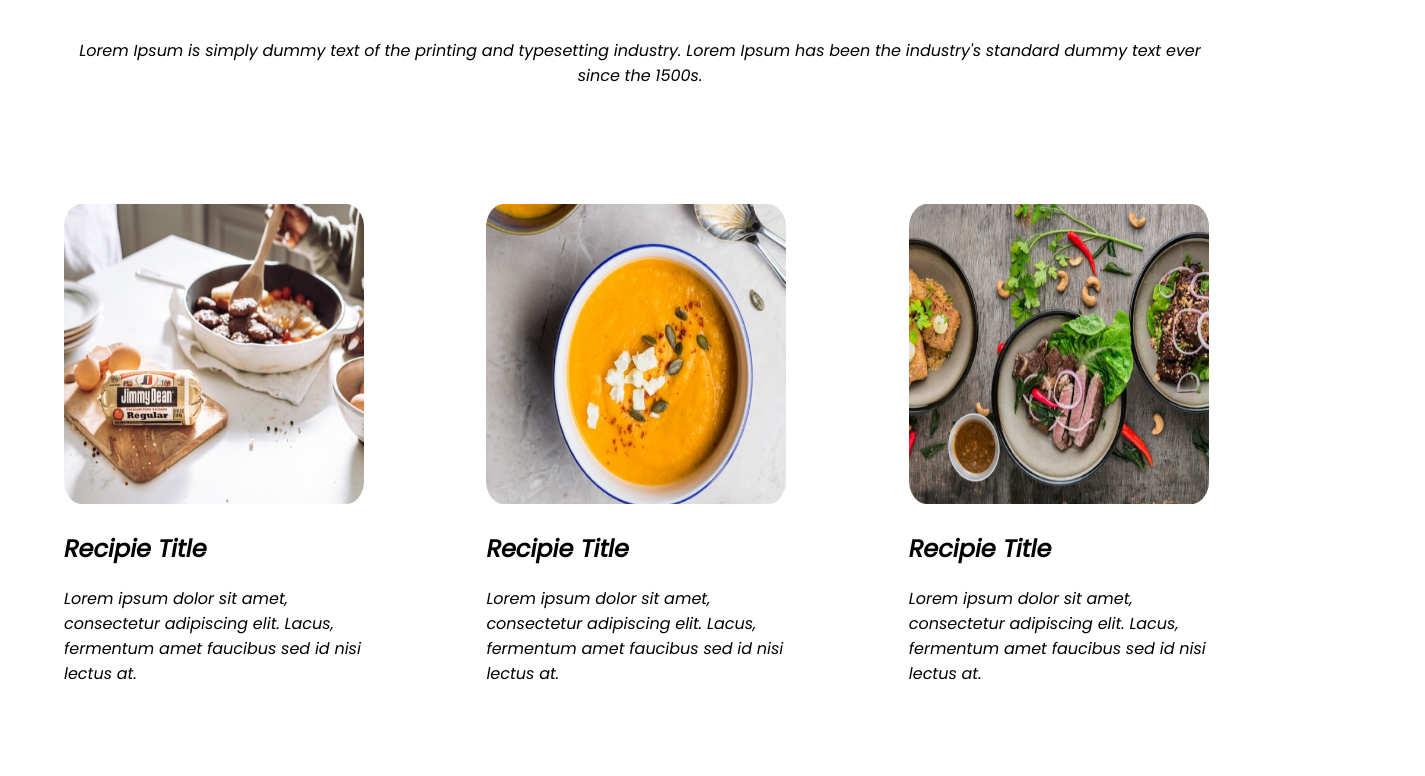
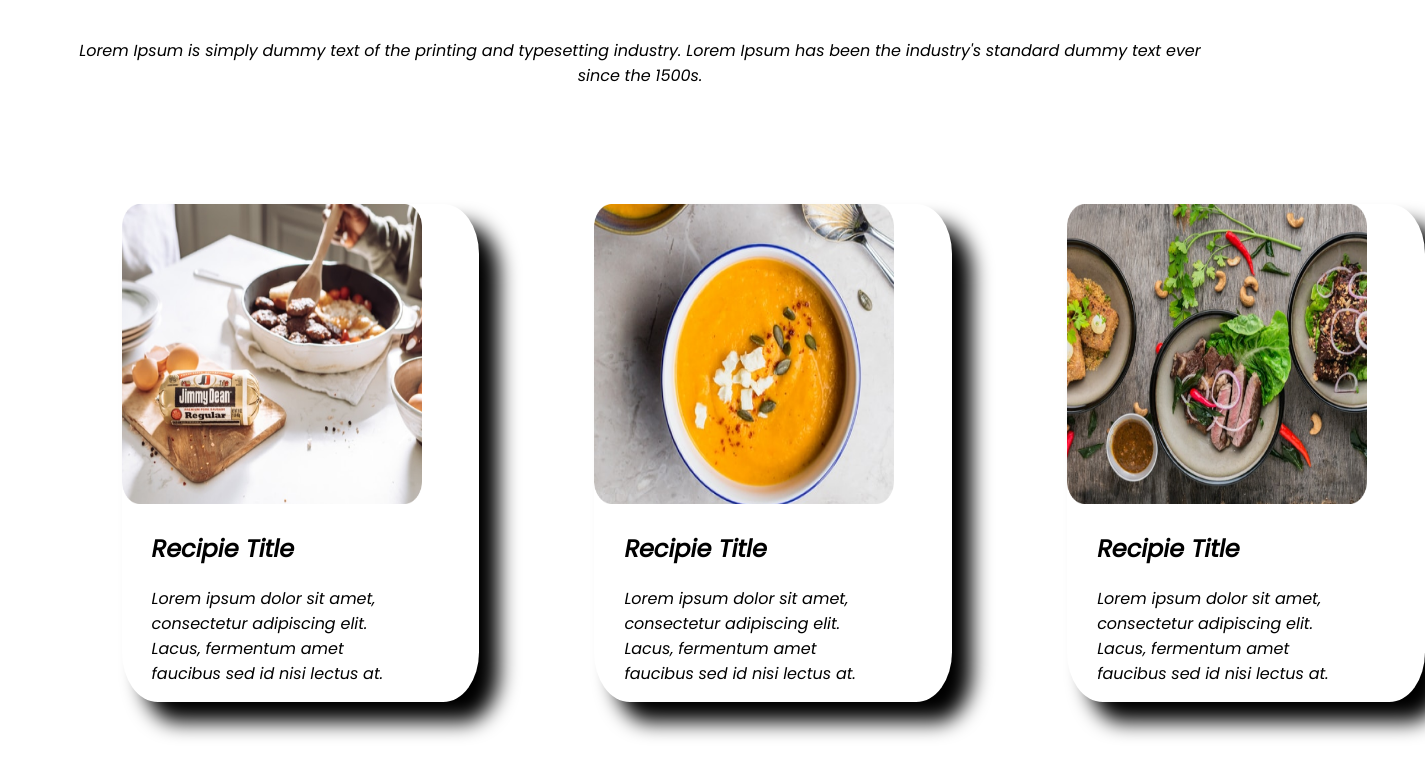
Before and after one commit to Hafizulislam1/food-project, a plain HTML site: page index.html in a window 1280 px wide. Shown: the part 1698-2474 px from the top of the page, 1425 px wide, since content can reach past the window. Drawn offline with Linux system fonts and the light colour scheme; a web font is replaced by a local one.

Commit message:
last part

```diff
--- a/index.html
+++ b/index.html
@@ -59,24 +59,24 @@
     <section>
         <div class="image-space">
             <img src="images/food/Project Cover.jpg" height="300px" width="300px">
-            <h2>Recipie Title</h2>
-            <p>Lorem ipsum dolor sit amet,
+            <h2 class="margin">Recipie Title</h2>
+            <p class="margin">Lorem ipsum dolor sit amet,
                 consectetur adipiscing elit. Lacus,
                 fermentum amet faucibus sed id nisi
                 lectus at.</p>
         </div>
         <div class="image-space">
             <img src="images/food/Project Cover.png" height="300px" width="300px">
-            <h2>Recipie Title</h2>
-            <p>Lorem ipsum dolor sit amet,
+            <h2 class="margin">Recipie Title</h2>
+            <p class="margin">Lorem ipsum dolor sit amet,
                 consectetur adipiscing elit. Lacus,
                 fermentum amet faucibus sed id nisi
                 lectus at.</p>
         </div>
-        <div>
+        <div class="image-space">
             <img src="images/food/Project Cover1.jpg" height="300px" width="300px">
-            <h2>Recipie Title</h2>
-            <p>Lorem ipsum dolor sit amet,
+            <h2 class="margin">Recipie Title</h2>
+            <p class="margin">Lorem ipsum dolor sit amet,
                 consectetur adipiscing elit. Lacus,
                 fermentum amet faucibus sed id nisi
                 lectus at.</p>
--- a/style.css
+++ b/style.css
@@ -50,5 +50,18 @@ section {
 }
 
 .image-space {
-    padding-right: 10%;
+    padding-right: 5%;
+    box-shadow: 20px 20px 20px;
+    width: 40%;
+    height: 80%;
+    margin-left: 5%;
+    margin-right: 5%;
+    text-decoration: none;
+    border-radius: 10%;
+
 }
+
+.margin {
+    margin-left: 10%;
+    margin-right: 10%;
+}
```
